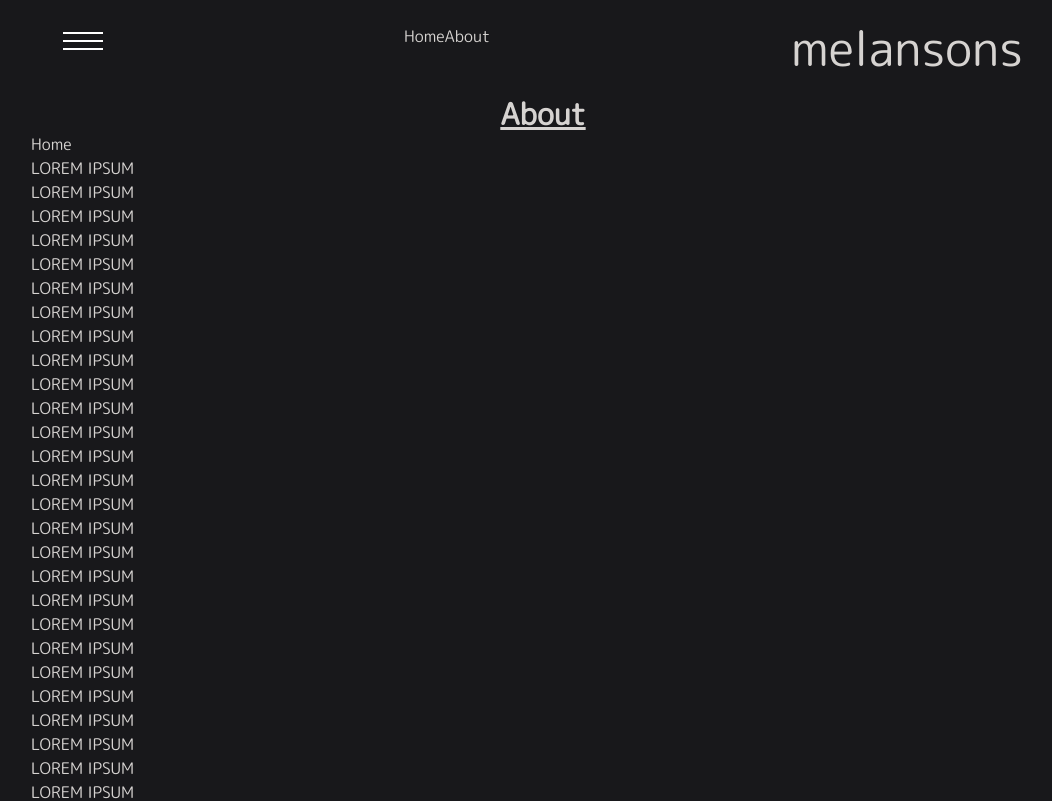
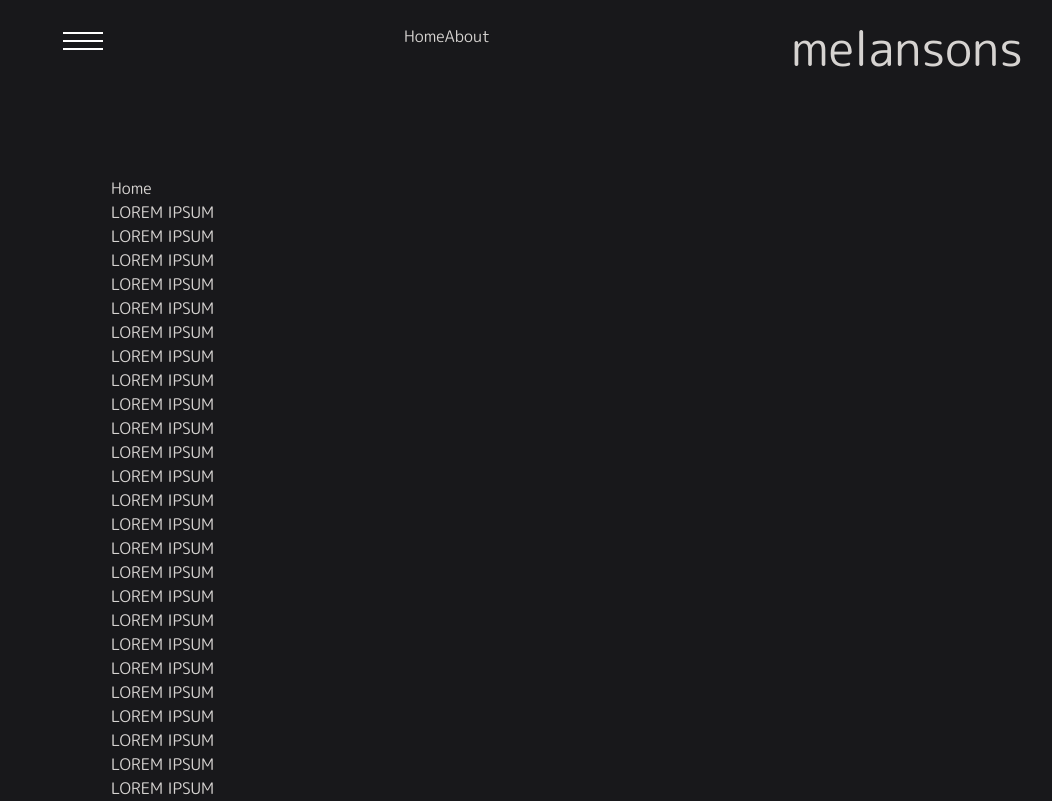
Before and after one commit to melansonS/melansons, a Next.js app: page /about in a window 1280 px wide. Shown: the top 801 px of the page, without its empty margins (97-1149 px from the left). Built offline with nearby package versions, Linux system fonts and the light colour scheme.

Commit message:
page transitions

```diff
--- /dev/null
+++ b/components/animatedPageContainer.tsx
@@ -0,0 +1,29 @@
+import React, { ReactNode } from "react";
+import { motion } from "framer-motion";
+
+type AnimatedPageContainerProps = {
+  children: ReactNode;
+};
+
+const variants = {
+  hidden: { opacity: 0, y: 20 },
+  enter: { opacity: 1, y: 0 },
+  exit: { opacity: 0, y: 30 },
+};
+
+const AnimatedPageContainer = ({ children }: AnimatedPageContainerProps): JSX.Element => (
+  <div className="min-h-screen">
+    <motion.main
+      initial="hidden"
+      animate="enter"
+      exit="exit"
+      variants={variants}
+      transition={{ type: { ease: "easeInOut" } }}
+      className="flex flex-col items-start w-full p-20"
+    >
+      {children}
+    </motion.main>
+  </div>
+);
+
+export default AnimatedPageContainer;
--- a/components/layout/animatedPageContainer.tsx
+++ /dev/null
@@ -1,27 +0,0 @@
-import React from "react";
-import { motion } from "framer-motion";
-
-const AnimatedPageContainer = ({
-  children,
-}: {
-  children: React.ReactChildren | React.ReactChild;
-}) => {
-  const container = {
-    hidden: { opacity: 0, y: "15px" },
-    show: {
-      opacity: 1,
-      y: 0,
-      transition: {
-        delayChildren: 1,
-        duration: 1,
-      },
-    },
-  };
-  return (
-    <motion.div variants={container} initial="hidden" animate="show">
-      {children}
-    </motion.div>
-  );
-};
-
-export default AnimatedPageContainer;
--- a/components/layout/layout.tsx
+++ /dev/null
@@ -1,17 +0,0 @@
-import React from "react";
-import Image from "next/image";
-import LayoutHead from "./layoutHead";
-import LayoutFooter from "./layoutFooter";
-import Navbar from "./navbar";
-export default function Layout({ children }: { children: React.ReactChildren | React.ReactChild }) {
-  return (
-    <div className="bg-zinc-900 min-h-screen text-stone-300 ">
-      <LayoutHead />
-      <div className="flex flex-col mx-auto h-full max-w-screen-lg">
-        <Navbar />
-        <main className="min-h-screen">{children}</main>
-        <LayoutFooter />
-      </div>
-    </div>
-  );
-}
--- a/components/layout/layoutHead.tsx
+++ b/components/layout/layoutHead.tsx
@@ -6,10 +6,6 @@ export default function LayoutHead() {
       <title>melanonS</title>
       <meta name="description" content="Samuel Melanson's web portfolio" />
       <link rel="icon" href="/favicon.ico" />
-      <link
-        href="https://fonts.googleapis.com/css2?family=M+PLUS+Rounded+1c&display=swap"
-        rel="stylesheet"
-      />
     </Head>
   );
 }
--- a/pages/_app.tsx
+++ b/pages/_app.tsx
@@ -1,15 +1,24 @@
 import "../styles/globals.css";
 import type { AppProps } from "next/app";
-import Layout from "../components/layout/layout";
 import { AnimatePresence } from "framer-motion";
+import Navbar from "../components/navbar";
+import LayoutFooter from "../components/layout/layoutFooter";
+import LayoutHead from "../components/layout/layoutHead";
 
-function MyApp({ Component, pageProps }: AppProps) {
+function MyApp({ Component, pageProps, router }: AppProps) {
+  console.log("router", router.route);
+  const url = `http://localhost:3000${router.route}`;
   return (
-    <AnimatePresence>
-      <Layout>
-        <Component {...pageProps} />
-      </Layout>
-    </AnimatePresence>
+    <div>
+      <LayoutHead />
+      <div className="flex flex-col mx-auto h-full max-w-screen-lg">
+        <Navbar />
+        <AnimatePresence exitBeforeEnter>
+          <Component {...pageProps} key={url} />
+        </AnimatePresence>
+        <LayoutFooter />
+      </div>
+    </div>
   );
 }
 
--- /dev/null
+++ b/pages/_document.tsx
@@ -0,0 +1,18 @@
+import { Html, Head, Main, NextScript } from "next/document";
+
+export default function Document() {
+  return (
+    <Html>
+      <Head>
+        <link
+          href="https://fonts.googleapis.com/css2?family=M+PLUS+Rounded+1c&display=swap"
+          rel="stylesheet"
+        />
+      </Head>
+      <body className="bg-zinc-900 min-h-screen text-stone-300 ">
+        <Main />
+        <NextScript />
+      </body>
+    </Html>
+  );
+}
--- a/pages/about.tsx
+++ b/pages/about.tsx
@@ -1,32 +1,10 @@
 import type { NextPage } from "next";
-import { motion } from "framer-motion";
 import Link from "next/link";
-
-import AnimatedPageContainer from "../components/layout/animatedPageContainer";
+import AnimatedPageContainer from "../components/animatedPageContainer";
 
 const About: NextPage = () => {
   return (
     <AnimatedPageContainer>
-      <>
-        <div className="text-center">
-          <motion.div
-            initial="hidden"
-            animate="visible"
-            variants={{
-              hidden: {
-                scale: 0.8,
-              },
-              visible: {
-                scale: 1,
-                transition: {
-                  delay: 0.4,
-                },
-              },
-            }}
-          >
-            <h1 className="text-3xl font-bold underline ce">About</h1>
-          </motion.div>
-        </div>
       <Link href="/">Home</Link>
       <div>
         <p>LOREM IPSUM</p>
@@ -77,7 +55,6 @@ const About: NextPage = () => {
         <p>LOREM IPSUM</p>
         <p>LOREM IPSUM</p>
       </div>
-      </>
     </AnimatedPageContainer>
   );
 };
--- a/pages/index.tsx
+++ b/pages/index.tsx
@@ -1,36 +1,15 @@
 import type { NextPage } from "next";
-import { motion } from "framer-motion";
 import Link from "next/link";
-import AnimatedPageContainer from "../components/layout/animatedPageContainer";
+import AnimaterPageContainer from "../components/animatedPageContainer";
 
 const Home: NextPage = () => {
   return (
-    <AnimatedPageContainer>
-      <main className="grow">
-        <motion.div
-          initial="hidden"
-          animate="visible"
-          variants={{
-            hidden: {
-              scale: 0.8,
-            },
-            visible: {
-              scale: 1,
-              transition: {
-                delay: 0.4,
-              },
-            },
-          }}
-        >
-          <h1 className="text-3xl font-bold text-center">Tailwind css!</h1>
-        </motion.div>
-        <Link href="/about">About</Link>
-
-        <h1>
-          Welcome to <a href="https://nextjs.org">Next.js!</a>
-        </h1>
-      </main>
-    </AnimatedPageContainer>
+    <AnimaterPageContainer>
+      <Link href="/about">About</Link>
+      <h1>
+        Welcome to <a href="https://nextjs.org">Next.js!</a>
+      </h1>
+    </AnimaterPageContainer>
   );
 };
 
```
Also changed, not shown: components/navbar.tsx (renamed from components/layout/navbar.tsx). Lines whose indentation alone changed are shown as unchanged.
